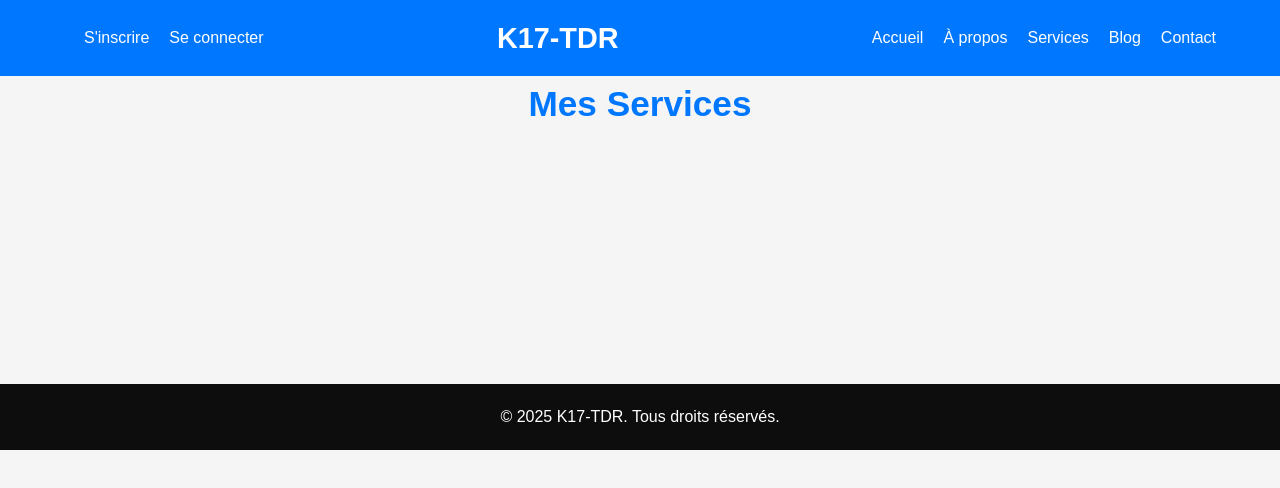
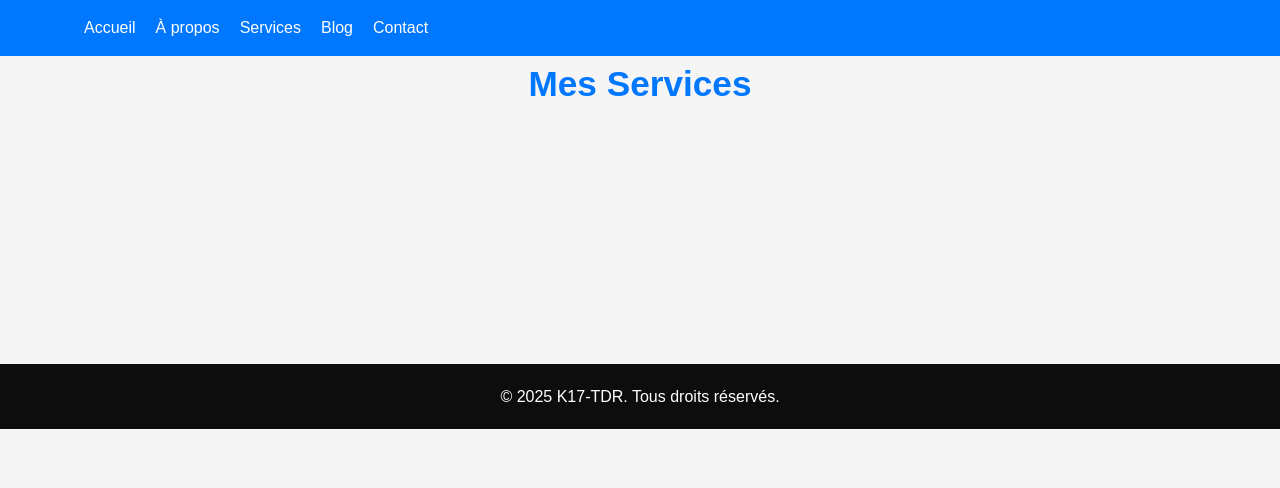
Before and after one commit to Kypen17/K17-TDR, a plain HTML site: page Services.html in a window 1280 px wide. Drawn offline with Linux system fonts and the light colour scheme.

Commit message:
Add files via upload

```diff
--- a/Services.html
+++ b/Services.html
@@ -51,11 +51,11 @@ footer { background:#0d0d0d; color:#fff; text-align:center; padding:20px 0; marg
         <!-- HEADER / NAV -->
 <header>
   <nav>
-     <ul class="log">
+     <!--<ul class="log">
       <li><a href="test_inscription_connexion.html">S'inscrire</a></li>
       <li><a href="test_inscription_connexion.html">Se connecter</a></li>
     </ul>
-    <div class="logo">K17-TDR</div>
+    <div class="logo">K17-TDR</div>-->
 
     <div class="menu-toggle">&#9776;</div>
     <ul>
```
Also changed, not shown: A_propos.html (+3 -3 lines), Blog.html (+3 -3 lines), Contact.html (+3 -3 lines).
